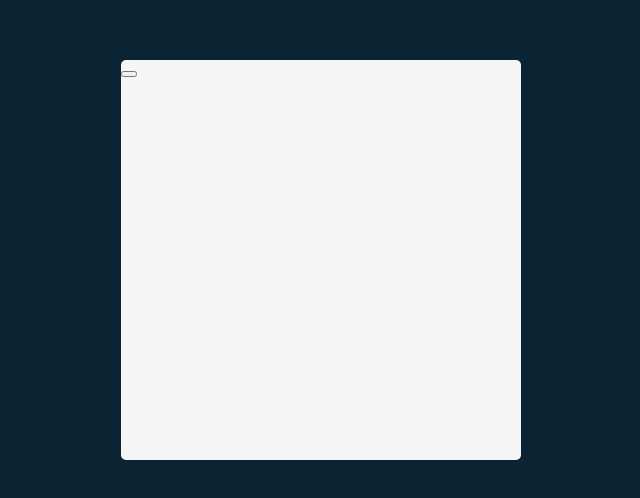
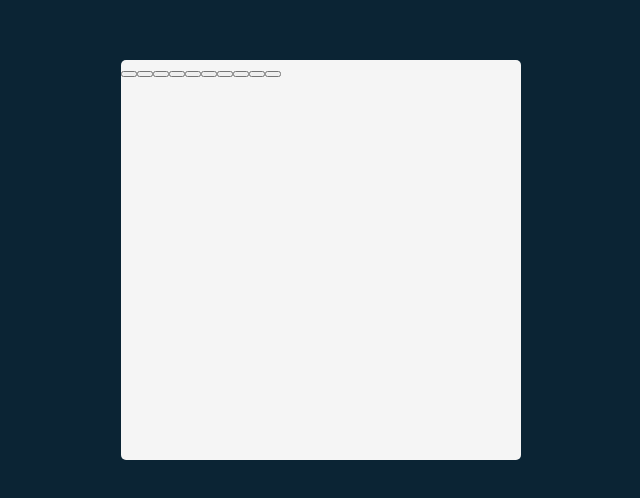
Before and after one commit to macooo3/Tenzies-project, a React (Vite) app: page / in a window 1280 px wide. Shown: the part 140-638 px from the top of the page, without its empty margins (319-959 px from the left). Built offline with nearby package versions, Linux system fonts and the light colour scheme.

Commit message:
comp for die

```diff
--- a/src/App.jsx
+++ b/src/App.jsx
@@ -2,12 +2,22 @@ import { useState } from "react";
 import Die from "./components/Die";
 
 function App() {
-  return <main>
-
-    <Die />
-
-  </main>;
-
+  return (
+    <main>
+      <container className="die-container">
+        <Die value={3} />
+        <Die value={3} />
+        <Die value={3} />
+        <Die value={3} />
+        <Die value={3} />
+        <Die value={3} />
+        <Die value={3} />
+        <Die value={3} />
+        <Die value={3} />
+        <Die value={3} />
+      </container>
+    </main>
+  );
 }
 
 export default App;
```
